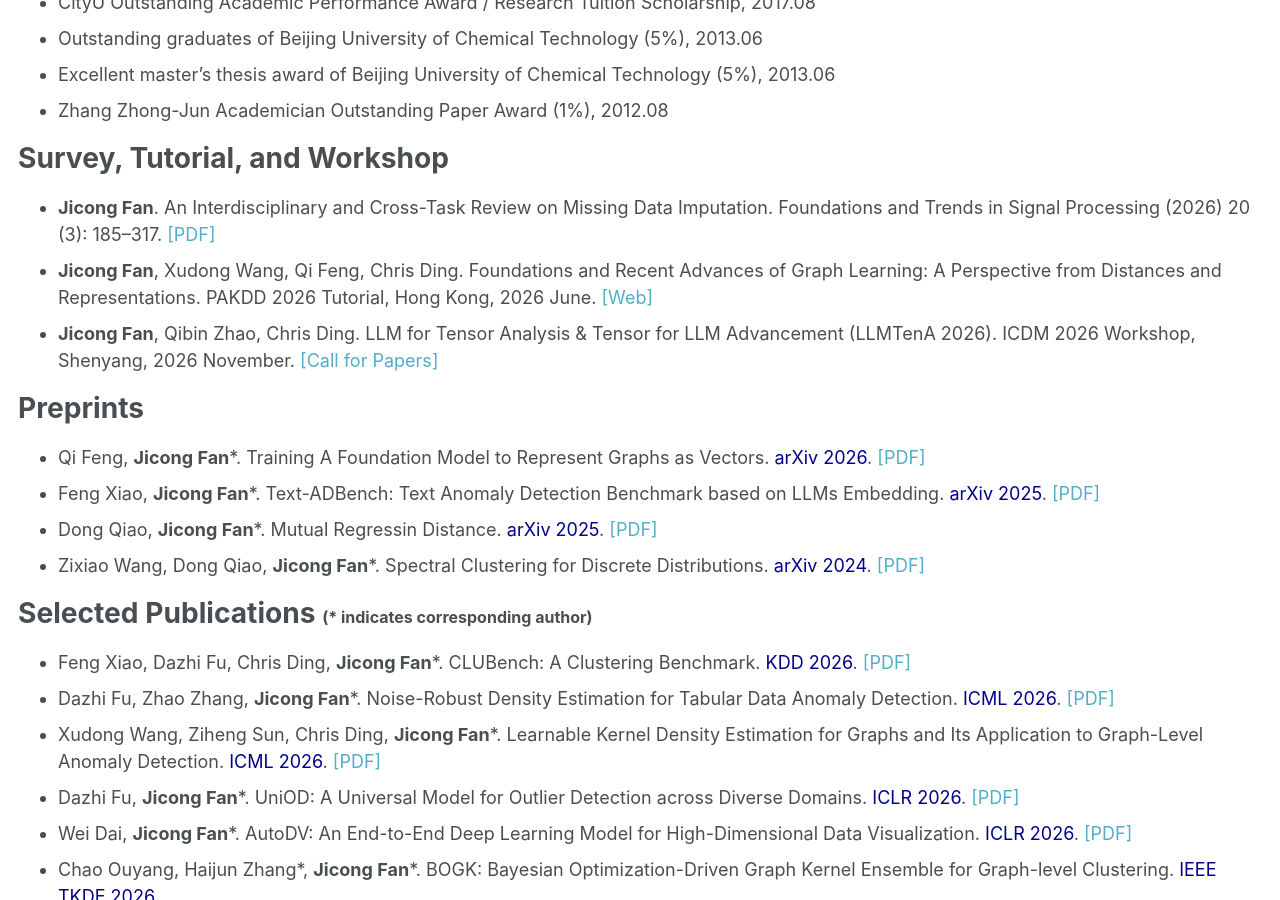
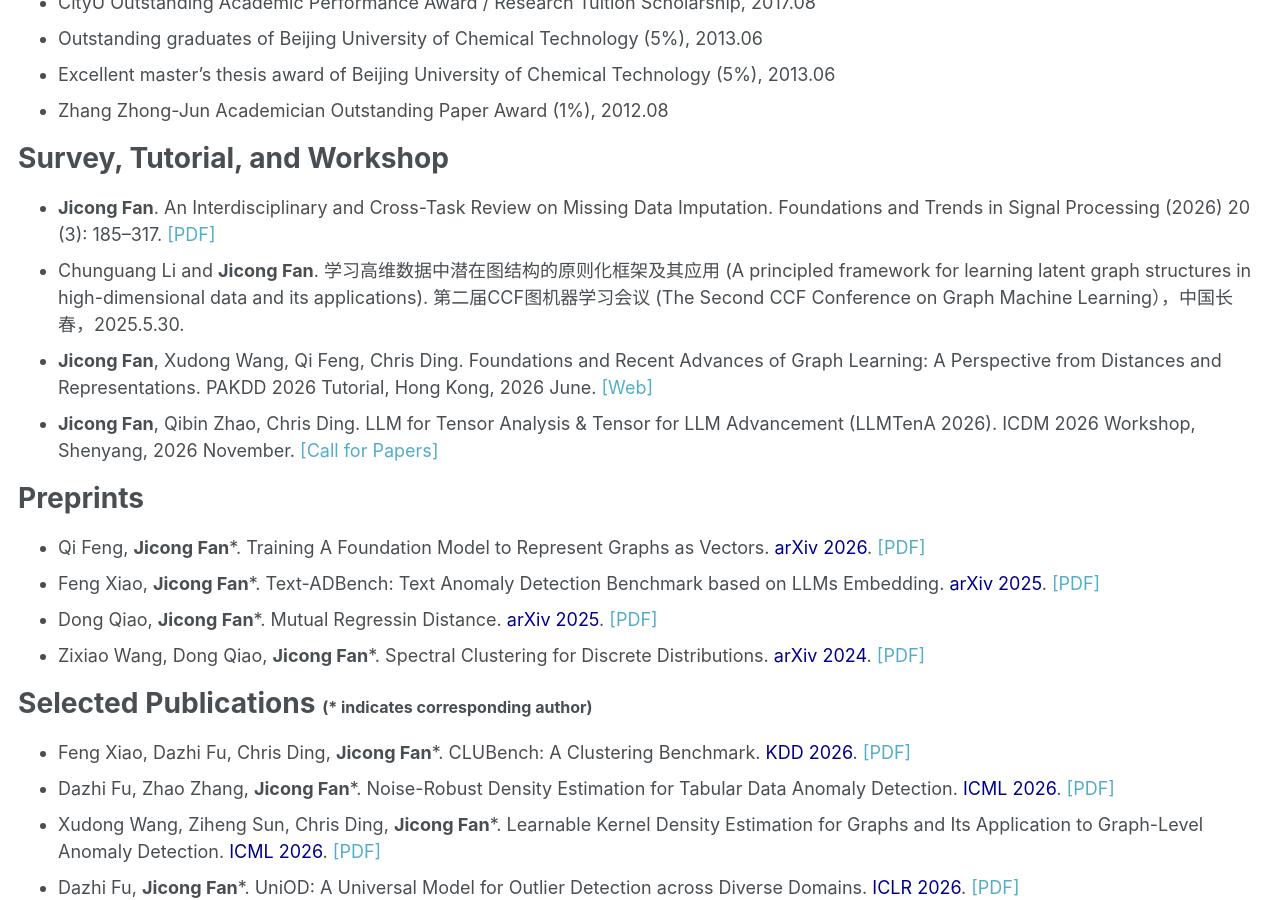
Before and after one commit to jicongfan/jicongfan.github.io, a Jekyll site: the page built from _pages/about.md, in a window 1280 px wide and 900 px high, scrolled down 1921 px. Built offline with Jekyll 4.4.1, drawn with Linux system fonts in a browser that asks for light colours.

Commit message:
Update about.md

```diff
--- a/_pages/about.md
+++ b/_pages/about.md
@@ -61,6 +61,7 @@ Honors and Awards
 Survey, Tutorial, and Workshop <font size=3>
 ======
 * <strong>Jicong Fan</strong>. An Interdisciplinary and Cross-Task Review on Missing Data Imputation. Foundations and Trends in Signal Processing (2026) 20 (3): 185–317. <a href="https://arxiv.org/pdf/2511.01196">[PDF]</a>
+* Chunguang Li and <strong>Jicong Fan</strong>. 学习高维数据中潜在图结构的原则化框架及其应用 (A principled framework for learning latent graph structures in high-dimensional data and its applications). 第二届CCF图机器学习会议 (The Second CCF Conference on Graph Machine Learning），中国长春，2025.5.30.
 * <strong>Jicong Fan</strong>, Xudong Wang, Qi Feng, Chris Ding. Foundations and Recent Advances of Graph Learning: A Perspective from Distances and Representations. PAKDD 2026 Tutorial, Hong Kong, 2026 June. <a href="https://www.pakdd2026.org/tutorial">[Web]</a>
 * <strong>Jicong Fan</strong>, Qibin Zhao, Chris Ding. LLM for Tensor Analysis & Tensor for LLM Advancement (LLMTenA 2026). ICDM 2026 Workshop, Shenyang, 2026 November. <a href="https://researchyes.github.io/ICDM2026-Workshop-LLMTenA/">[Call for Papers]</a>
 
```
